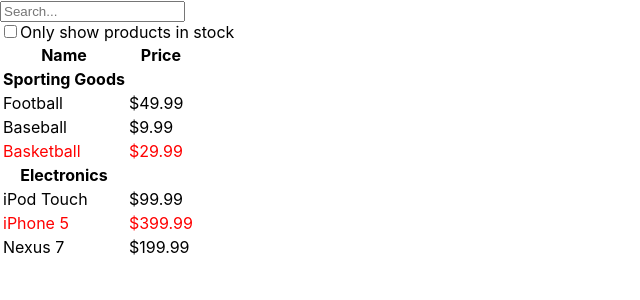
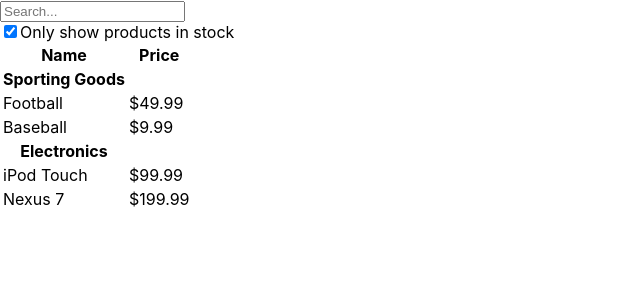
Before and after one commit to CeyoungLee/scoreboard, a React (Create React App) app: page / in a window 1280 px wide. Shown: the top 300 px of the page, without its empty margins (0-640 px from the left). Built offline with nearby package versions, Linux system fonts and the light colour scheme.

Commit message:
filter w or wo stock

```diff
--- a/src/pages/product/FilterableProductTable.js
+++ b/src/pages/product/FilterableProductTable.js
@@ -15,11 +15,12 @@
 
 const FilterableProductTable = (props) => {
   const [keyword, setKeyword] = useState('');
+  const [stockChecked, setStockChecked] = useState('false');
 
   return (
     <div>
-      <SearchBar keyword = {keyword} setKeyword={setKeyword}/>
-      <ProductTable products = {products.filter(item=>item.name.indexOf(keyword)>=0)}></ProductTable>
+      <SearchBar keyword = {keyword} setKeyword={setKeyword} stockChecked={stockChecked} setStockChecked={setStockChecked}/>
+      <ProductTable products = {products.filter(item=>item.name.indexOf(keyword)>=0).filter(item => stockChecked ? item.stocked : true)}></ProductTable>
     </div>
   );
 };
--- a/src/pages/product/SearchBar.js
+++ b/src/pages/product/SearchBar.js
@@ -4,7 +4,7 @@
   return (
     <div>
       <input placeholder="Search..." value={props.keyword} onChange={(e) => props.setKeyword(e.target.value)}></input><br/>
-      <input type="checkbox"></input>Only show products in stock
+      <input type="checkbox" checked={props.stockChecked} onChange = {(e)=> props.setStockChecked(e.target.checked)}></input>Only show products in stock
     </div>
   );
 }
```
